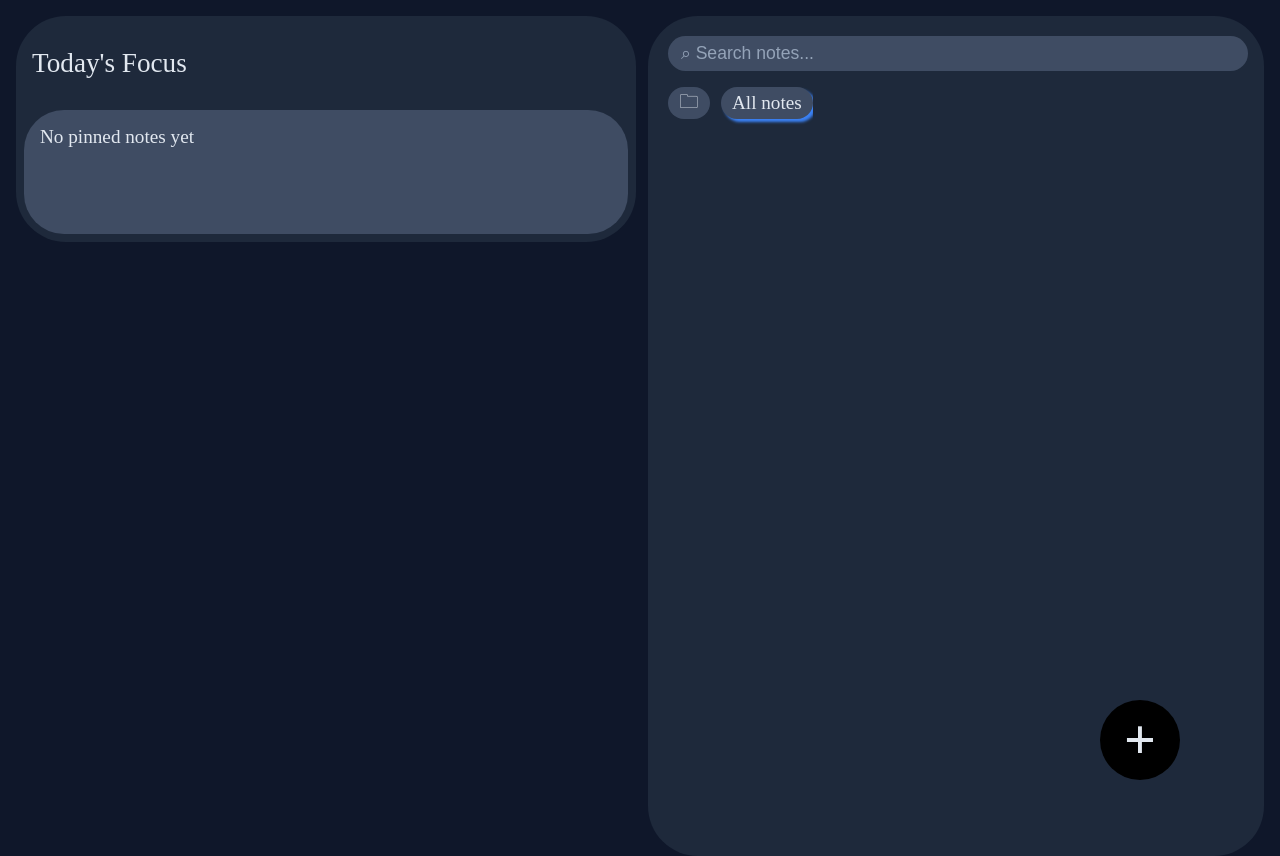
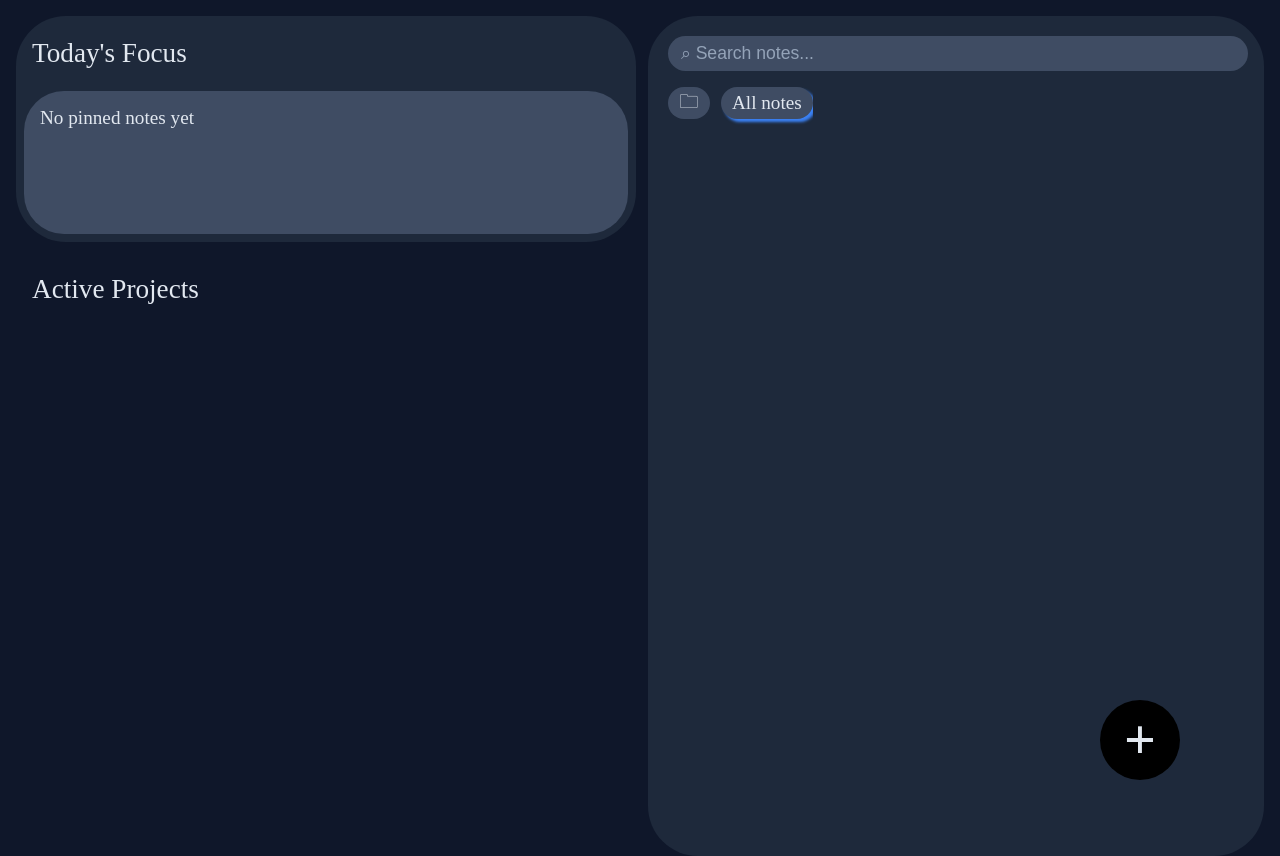
Before and after one commit to Elisabeth039/Dev-dashboard, a React (Vite) app: page / in a window 1280 px wide. Built offline with nearby package versions, Linux system fonts and the light colour scheme.

Commit message:
feat: add stats section with project task counts and style fix in TodayFocus

```diff
--- a/src/App.css
+++ b/src/App.css
@@ -30,6 +30,13 @@ body{
   gap: 1rem;
 }
 
+.first-column{
+  grid-column: 1;
+  display: flex;
+  flex-direction: column;
+  gap: 1rem;
+}
+
 .notes-container{
     background-color: var(--second-bg);
     grid-column: 2;
--- a/src/App.jsx
+++ b/src/App.jsx
@@ -3,6 +3,7 @@ import './App.css';
 import Folders from './components/Folders.jsx';
 import Notes from './components/Notes.jsx';
 import TodayFocus from './components/TodayFocus.jsx'
+import Stats from './components/Stats.jsx';
 
 function App () {
     const [folders, setFolders] = useState(() => {
@@ -41,11 +42,17 @@ function App () {
 
     return(
         <div className='main-content'>
+            <div className='first-column'>
             <TodayFocus
                 notes={notes}
                 folders={folders}
                 onOpenNote={openNote}
             />
+            <Stats
+                notes={notes}
+                folders={folders}
+            />
+            </div>
           <div className='notes-container'>
             <Folders
                 folders={folders}
--- a/src/components/Notes.jsx
+++ b/src/components/Notes.jsx
@@ -234,31 +234,6 @@ export default function Notes({ activeFolder, folders, notes, setNotes, external
 
 
 
-    const taskAmount = (folderId) =>{
-        let total = 0;
-        let completed = 0;
-
-        notes.forEach(note => {
-            if (note.folder === folderId) {
-                note.content.forEach(block => {
-                    if (block.type === 'checkbox') {
-                        total++;
-
-                        if(block.checked) {
-                            completed++;
-                        }
-                    }
-                });
-            }
-        });
-
-        if (total === 0) return '0%';
-
-        return`${Math.round((completed/total) * 100)}%`;
-    }
-
-
-
     const pinNotes = (id) =>{
         setNotes(prev =>
             prev.map(note =>
--- /dev/null
+++ b/src/components/Stats.jsx
@@ -0,0 +1,53 @@
+import { useState } from 'react';
+import '../App.css';
+import '../styles/Stats.css'
+
+export default function Stats ({notes, folders}) {
+
+    const taskAmount = (folderId) =>{
+        let total = 0;
+        let completed = 0;
+
+        notes.forEach(note => {
+            if (note.folder === folderId) {
+                note.content.forEach(block => {
+                    if (block.type === 'checkbox') {
+                        total++;
+
+                        if(block.checked) {
+                            completed++;
+                        }
+                    }
+                });
+            }
+        });
+
+        return`${completed}/${total}`;
+    };
+
+    return(
+        <div className='project-stats'>
+            <div>
+            <p className='label'>Active Projects</p>
+            <div className='active-projects'>
+                {folders
+                .filter(folder => folder.id !== 1)
+                .map(folder => (
+                    <div key={folder.id} className='project'>
+                        <div className='pr-info'>
+                        <p className='pr-name'>{folder.name}</p>
+                        </div>
+                        <div class='stat tsk-stat'>
+                            <p className='stat-p'>Tasks:</p>
+                            <p className='completed-tsks'>{taskAmount(folder.id)}</p>
+                        </div>
+                        <div className='stat'>
+
+                        </div>
+                        </div>
+                ))}
+            </div>
+            </div>
+        </div>
+    )
+}
--- /dev/null
+++ b/src/styles/Stats.css
@@ -0,0 +1,55 @@
+.project-stats{
+    border-radius: 50px;
+    padding: 0.5rem;
+}
+
+.label{
+    color: var(--text);
+    font-size: 1.7rem;
+}
+
+.active-projects{
+    display: flex;
+    flex-direction: column;
+    gap: 1rem;
+    margin-top: 1rem;
+}
+
+.project{
+    display: grid;
+    grid-template-columns: 3fr 2fr 2fr;
+    background-color: var(--second-bg);
+    color: var(--text);
+    border-radius: 20px;
+    padding: 0.5rem;
+}
+
+.pr-info{
+    grid-column: 1;
+}
+
+.pr-name{
+    font-size: 1.5rem;
+}
+
+.stat{
+    background-color: var(--cards);
+    height: 4rem;
+    width: 60%;
+    border-radius: 10px;
+    justify-self: center;
+    padding: 0.3rem;
+}
+
+.tsk-stat{
+    grid-column: 2;
+}
+
+.completed-tsks{
+    font-size: 2.3rem;
+    font-weight: 600;
+    text-align: center;
+    background: linear-gradient(to right, var(--yellow-highlight), var(--text));
+    background-clip: text;
+    -webkit-text-fill-color: transparent;
+}
--- a/src/styles/TodayFocus.css
+++ b/src/styles/TodayFocus.css
@@ -20,7 +20,7 @@
 
 .pinned-note{
     background-color: var(--cards);
-    height: 60%;
+    height: 100%;
     border-radius: 40px;
     white-space: pre-wrap;
     word-wrap: break-word;
@@ -34,12 +34,12 @@
 
 .tf-pinned-note{
     display: flex;
+    justify-content: space-between;
     flex-direction: column;
     width: 96%;
-    height: 7rem;
+    height: 96%;
     color: var(--text);
-    padding: 0 1rem;
-    justify-content: space-between;
+    padding: 0.1rem 1rem;
     border-radius: 40px;
 }
 
```
